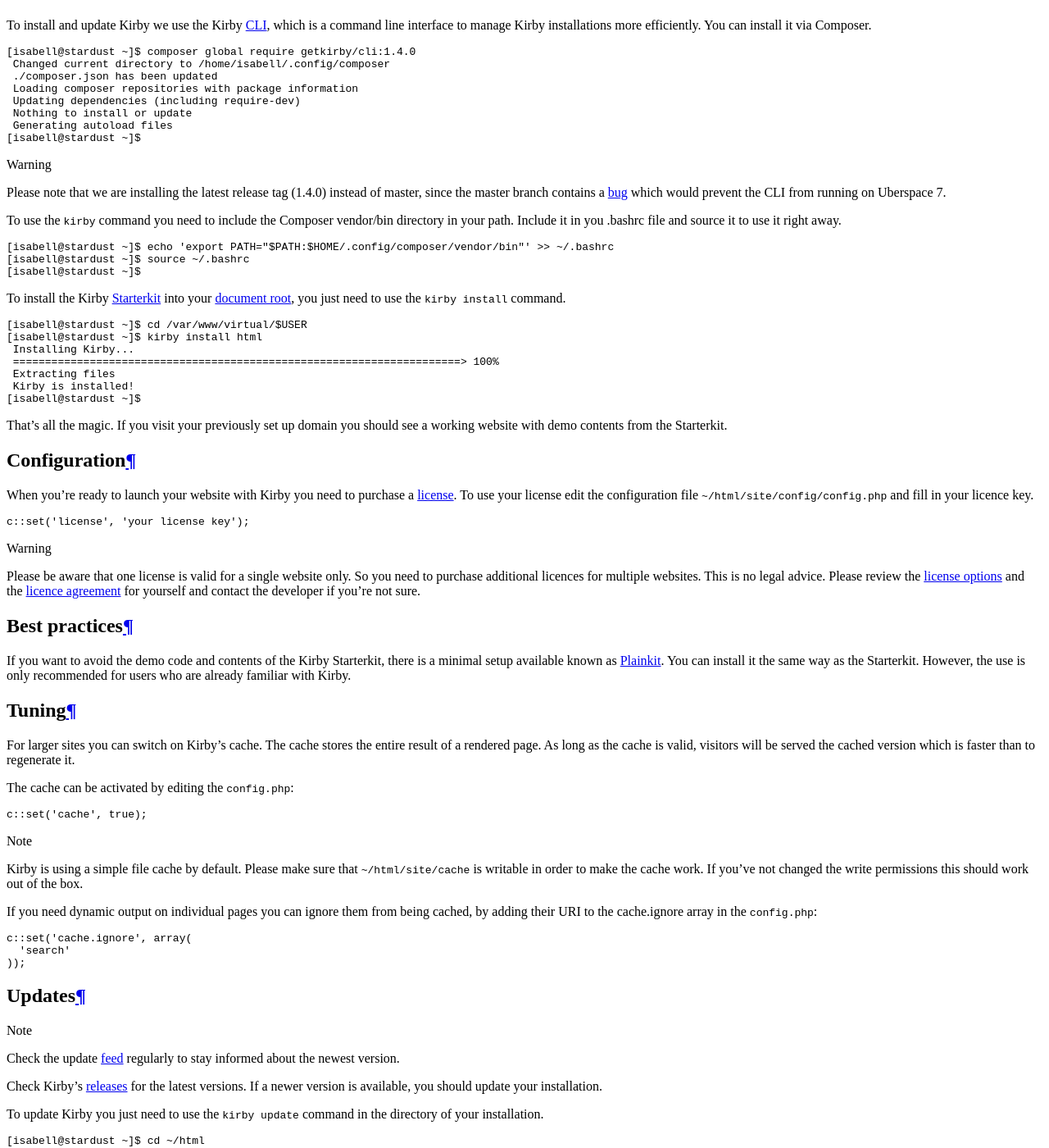
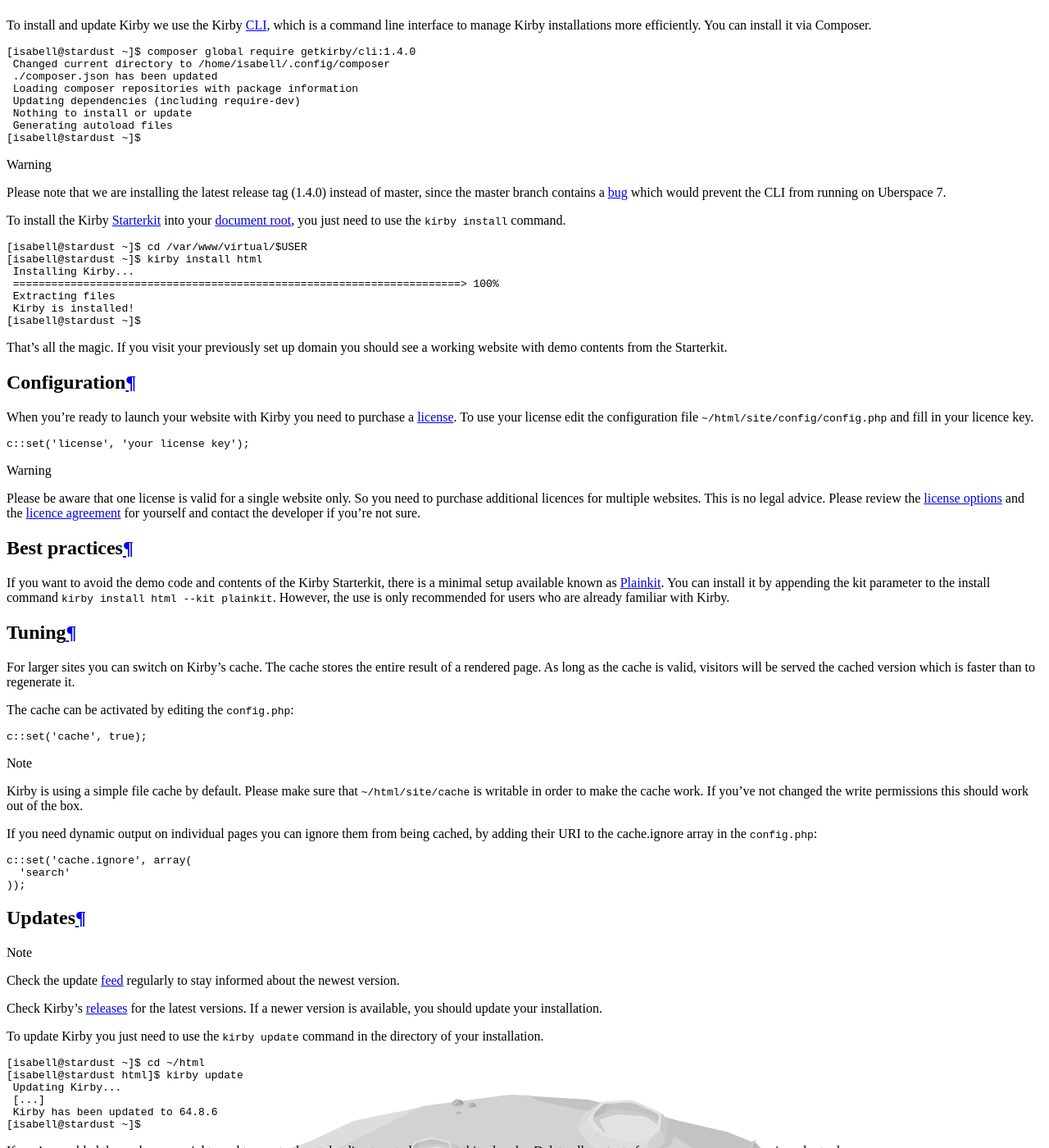
Before and after one commit to Uberspace/lab, a Sphinx documentation site: the page built from source/guide_kirby.rst, in a window 1280 px wide and 1400 px high, scrolled down 1486 px. Shown: the whole window at 82% size. Built offline with Sphinx 7.4.7 and the Read the Docs theme 2.0.0, drawn with Linux system fonts in a browser that asks for light colours.

Commit message:
Remove .bashrc edit and fix notice regarding Plainkit

```diff
--- a/source/guide_kirby.rst
+++ b/source/guide_kirby.rst
@@ -57,15 +57,6 @@
 
 .. warning:: Please note that we are installing the latest release tag (1.4.0) instead of master, since the master branch contains a bug_ which would prevent the CLI from running on Uberspace 7.
 
-To use the ``kirby`` command you need to include the Composer vendor/bin directory in your path. Include it in you .bashrc file and source it to use it right away.
-
-.. code-block:: console
- :emphasize-lines: 1,2
-
- [isabell@stardust ~]$ echo 'export PATH="$PATH:$HOME/.config/composer/vendor/bin"' >> ~/.bashrc
- [isabell@stardust ~]$ source ~/.bashrc
- [isabell@stardust ~]$
-
 To install the Kirby Starterkit_ into your `document root`_, you just need to use the ``kirby install`` command.
 
 .. code-block:: console
@@ -96,7 +87,7 @@
 Best practices
 ============
 
-If you want to avoid the demo code and contents of the Kirby Starterkit, there is a minimal setup available known as Plainkit_. You can install it the same way as the Starterkit. However, the use is only recommended for users who are already familiar with Kirby.
+If you want to avoid the demo code and contents of the Kirby Starterkit, there is a minimal setup available known as Plainkit_. You can install it by appending the kit parameter to the install command ``kirby install html --kit plainkit``. However, the use is only recommended for users who are already familiar with Kirby.
 
 Tuning
 ============
```
